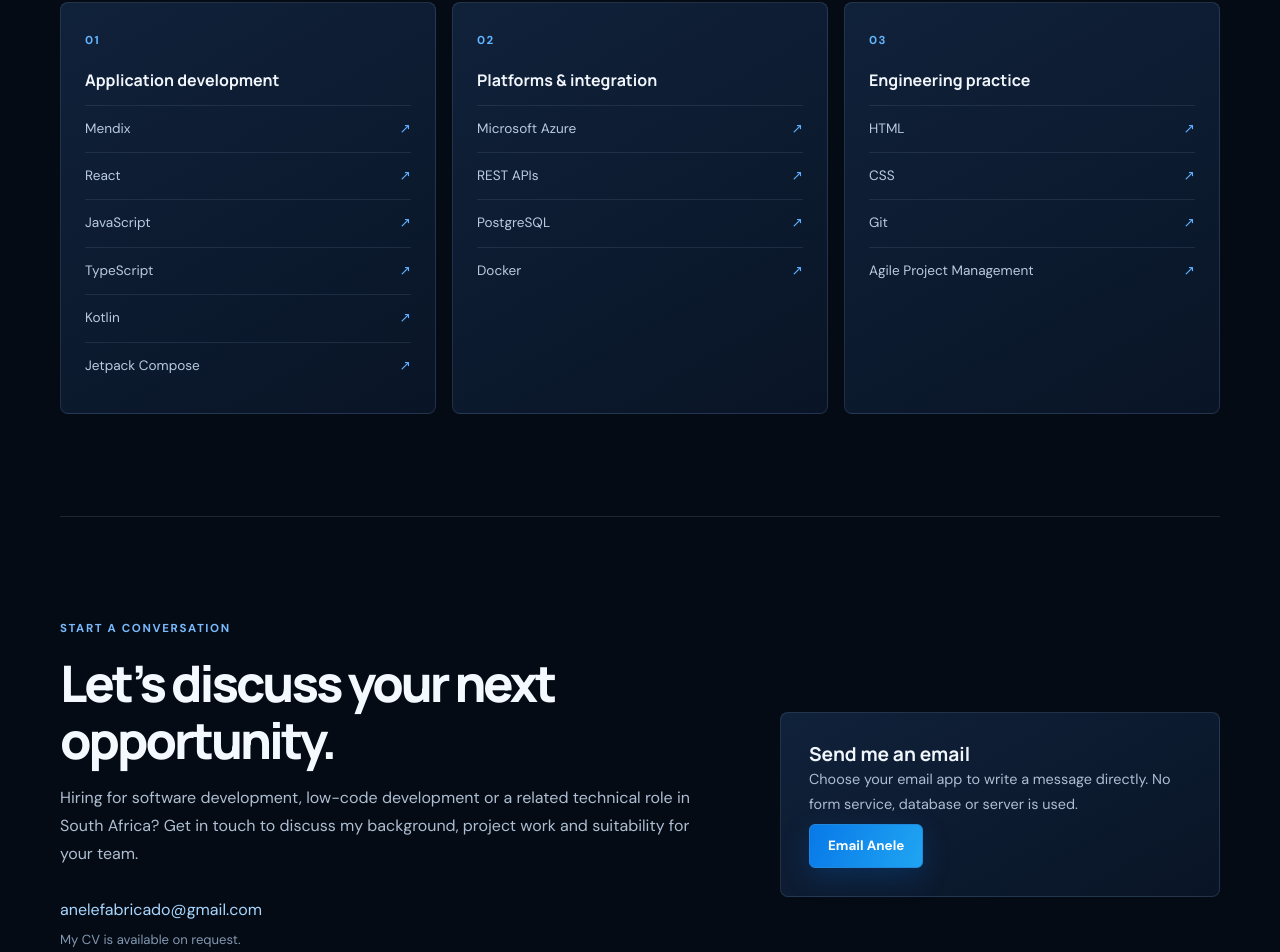
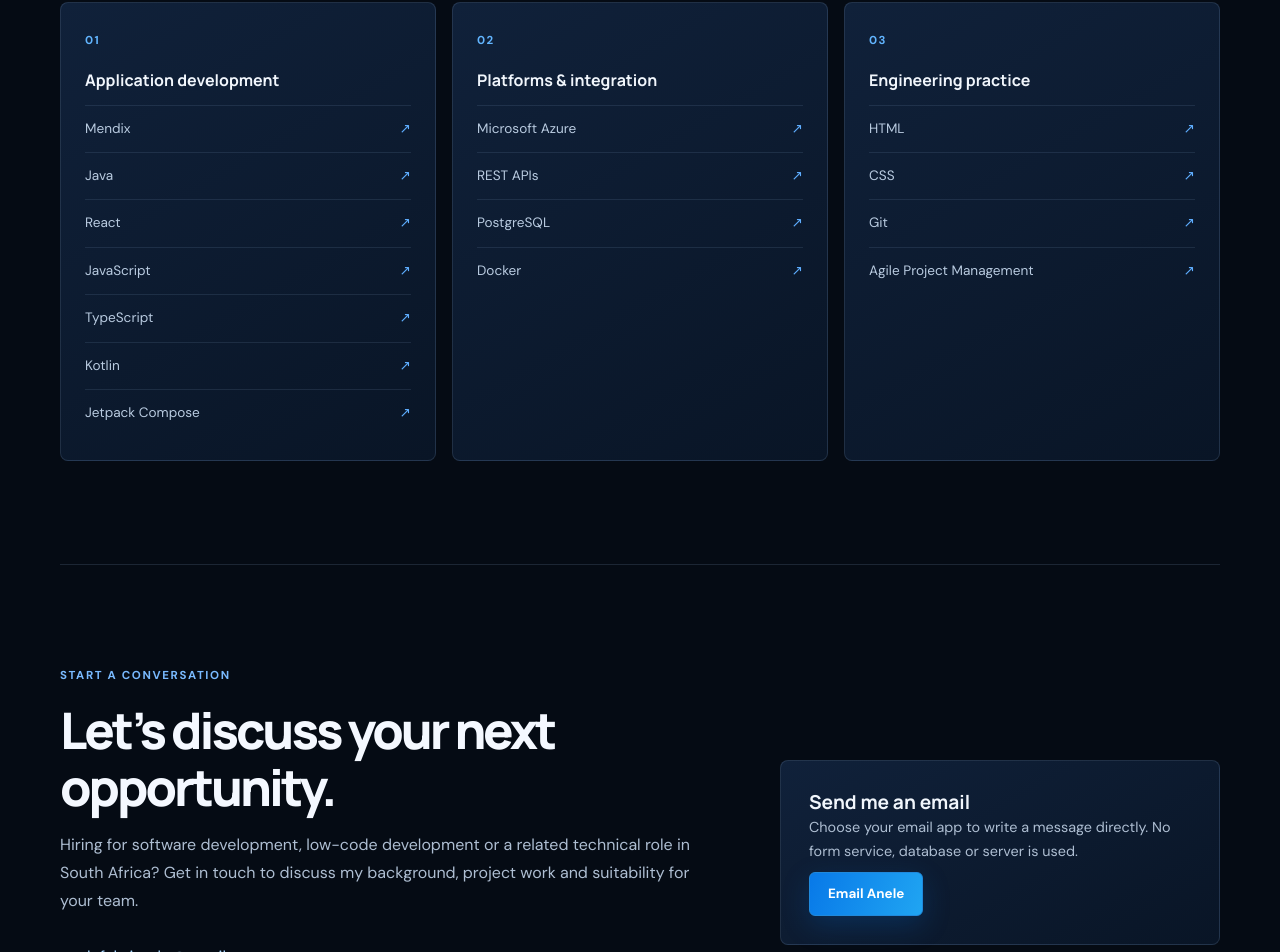
Before and after one commit to FABRICADO08/Portfolio, a React (Vite) app in the folder my-portfolio/: page / in a window 1280 px wide. Shown: the part 7019-7971 px from the top of the page. Built offline with nearby package versions, Linux system fonts and the light colour scheme.

Commit message:
Include Java in application development skills

```diff
--- a/my-portfolio/src/components/Skills.jsx
+++ b/my-portfolio/src/components/Skills.jsx
@@ -1,7 +1,7 @@
 import { skills } from '../data/portfolioData'
 
 const groups = [
-  { title: 'Application development', items: ['Mendix', 'React', 'JavaScript', 'TypeScript', 'Kotlin', 'Jetpack Compose'] },
+  { title: 'Application development', items: ['Mendix', 'Java', 'React', 'JavaScript', 'TypeScript', 'Kotlin', 'Jetpack Compose'] },
   { title: 'Platforms & integration', items: ['Microsoft Azure', 'REST APIs', 'PostgreSQL', 'Docker'] },
   { title: 'Engineering practice', items: ['HTML', 'CSS', 'Git', 'Agile Project Management'] },
 ]
```
